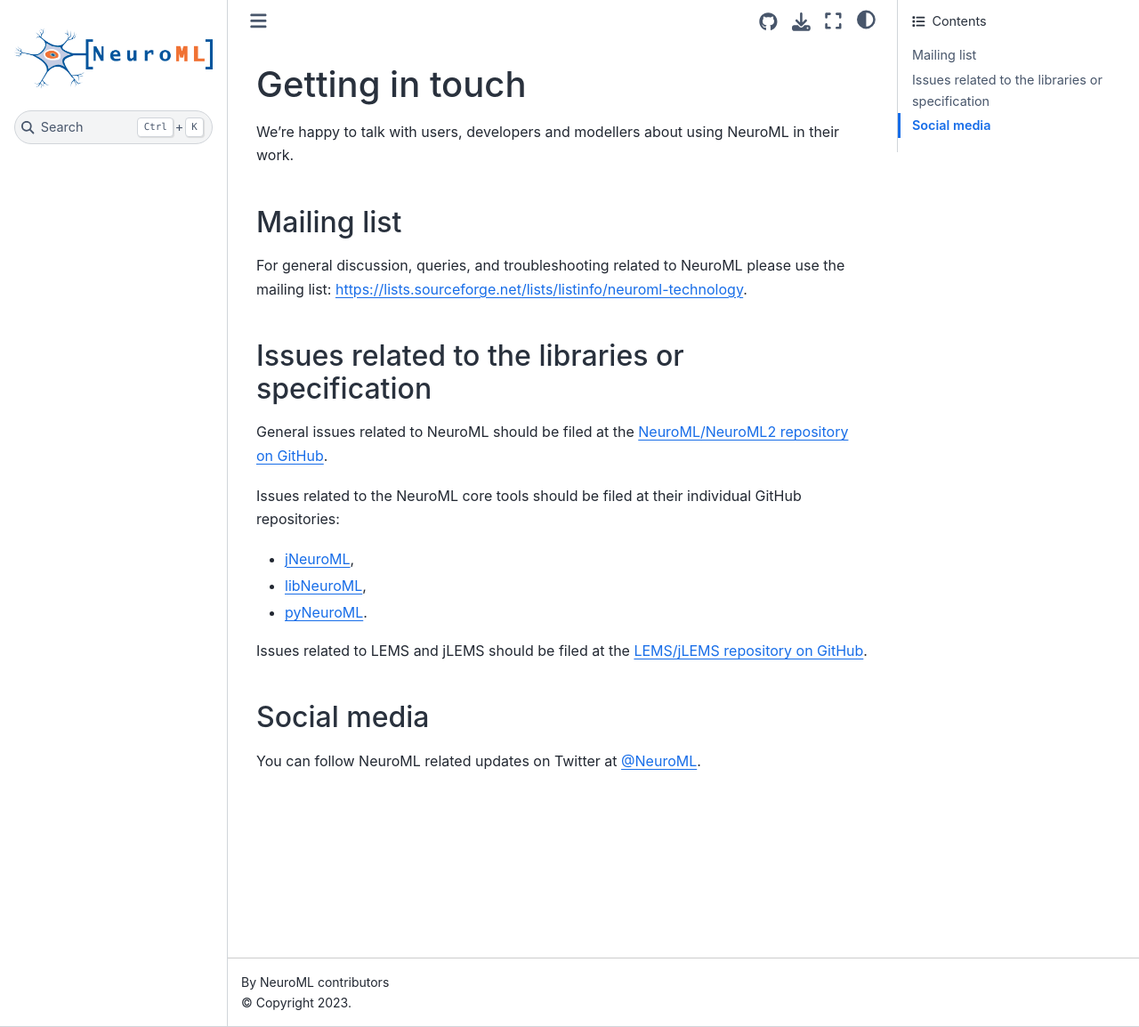
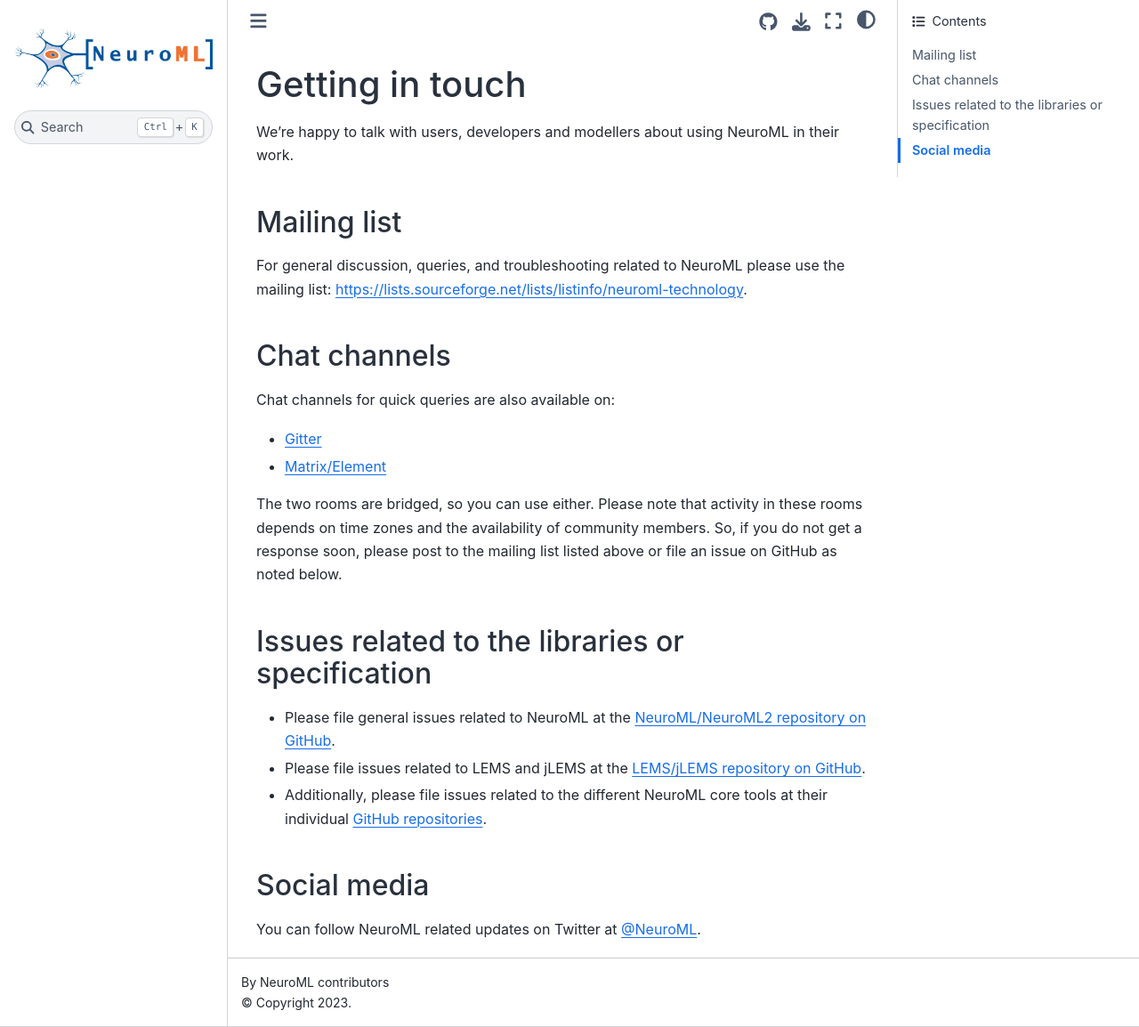
Before and after one commit to NeuroML/Documentation, a Jupyter Book: the page built from source/NeuroMLOrg/CommunicationChannels.md, in a window 1280 px wide and 1154 px high. Shown: the whole window at 89% size. Built offline with Jupyter Book 1.0.4 settings and Sphinx 7.4.7 and the Sphinx Book theme 1.1.4, drawn with Linux system fonts in a browser that asks for light colours; pages that are not in the unit, such as notebooks, are missing from menus.

Commit message:
enh: update communications page

```diff
--- a/source/NeuroMLOrg/CommunicationChannels.md
+++ b/source/NeuroMLOrg/CommunicationChannels.md
@@ -7,16 +7,22 @@ We're happy to talk with users, developers and modellers about using NeuroML in
 
 For general discussion, queries, and troubleshooting related to NeuroML please use the mailing list: [https://lists.sourceforge.net/lists/listinfo/neuroml-technology](https://lists.sourceforge.net/lists/listinfo/neuroml-technology).
 
+## Chat channels
+
+Chat channels for quick queries are also available on:
+
+- [Gitter](https://gitter.im/NeuroML/community)
+- [Matrix/Element](https://matrix.to/#/!EQLdKYsJxEfGHAybdP:gitter.im?via=gitter.im&via=matrix.org)
+
+The two rooms are bridged, so you can use either.
+Please note that activity in these rooms depends on time zones and the availability of community members.
+So, if you do not get a response soon, please post to the mailing list listed above or file an issue on GitHub as noted below.
+
 ##  Issues related to the libraries or specification
 
-General issues related to NeuroML should be filed at the [NeuroML/NeuroML2 repository on GitHub](https://github.com/NeuroML/Neu.oML2/issues).
-
-Issues related to the NeuroML core tools should be filed at their individual GitHub repositories:
-  - [jNeuroML](https://github.com/NeuroML/jNeuroML/issues),
-  - [libNeuroML](https://github.com/NeuroML/libNeuroML/issues),
-  - [pyNeuroML](https://github.com/NeuroML/pyNeuroML/issues).
-
-Issues related to LEMS and jLEMS should be filed at the [LEMS/jLEMS repository on GitHub](https://github.com/LEMS/jLEMS/issues).
+- Please file general issues related to NeuroML at the [NeuroML/NeuroML2 repository on GitHub](https://github.com/NeuroML/Neu.oML2/issues).
+- Please file issues related to LEMS and jLEMS at the [LEMS/jLEMS repository on GitHub](https://github.com/LEMS/jLEMS/issues).
+- Additionally, please file issues related to the different NeuroML core tools at their individual {ref}`GitHub repositories <userdocs:software>`.
 
 ##  Social media
 
```
